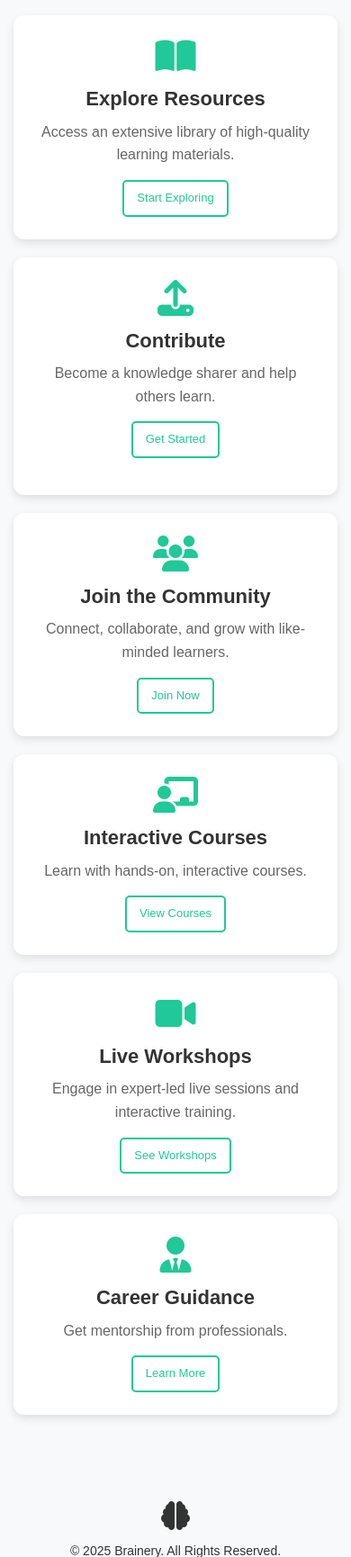
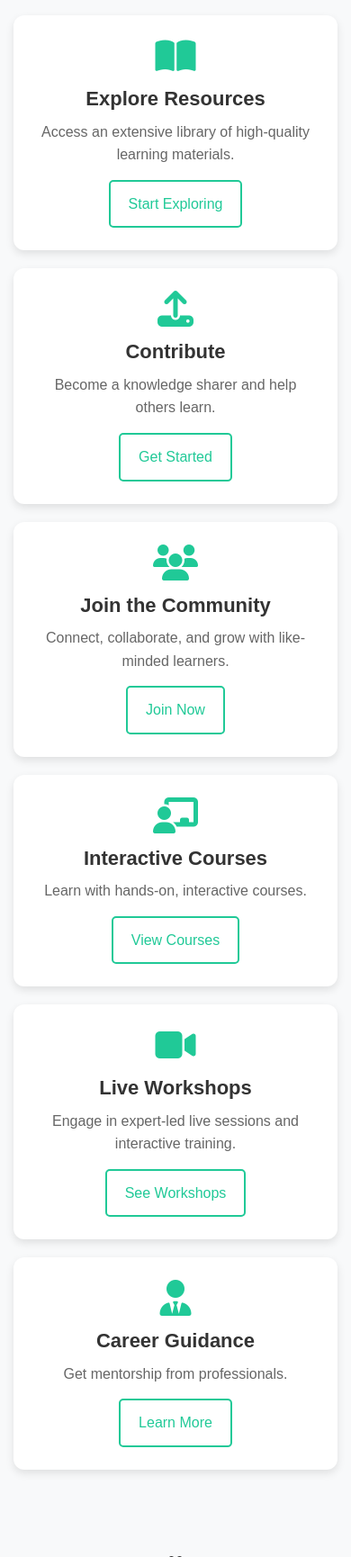
Before and after one commit to MH-LIKHON/MP3-Brainery, a Flask app: page / in a window 390 px wide. Shown: the part 1076-2806 px from the top of the page at 90% size. Run offline with Flask 3, Linux system fonts and the light colour scheme; some libraries are stand-ins or nearby versions.

Commit message:
fixed get start button

```diff
--- a/brainery_data/static/css/styles.css
+++ b/brainery_data/static/css/styles.css
@@ -275,10 +275,11 @@ body {
 /* -------------------------------
    Hero Section Container
    ------------------------------- */
-/* Hero Section */
 .hero-section {
     flex-shrink: 0;
-    height: 70vh;
+    height: auto;
+    min-height: 70vh;
+    padding-bottom: 60px;
     position: relative;
     display: flex;
     align-items: center;
@@ -365,6 +366,8 @@ body {
     border-radius: 5px;
     text-decoration: none;
     transition: 0.3s ease-in-out;
+    margin-top: 20px;
+    margin-bottom: 40px;
 }
 
 /* Hover Effect */
@@ -372,30 +375,6 @@ body {
     background-color: #20c997;
     color: #ffffff;
     transform: scale(1.1);
-}
-
-.feature-btn-wrapper {
-    margin-top: 15px;
-    margin-bottom: 30px;
-    text-align: center;
-}
-
-.feature-btn {
-    padding: 10px 20px;
-    font-size: 16px;
-    background-color: transparent;
-    border: 2px solid #20c997;
-    color: #20c997;
-    border-radius: 5px;
-    text-decoration: none;
-    transition: 0.3s ease-in-out;
-    display: inline-block;
-}
-
-.feature-btn:hover {
-    background-color: #20c997;
-    color: #ffffff;
-    transform: scale(1.05);
 }
 
 /* -------------------------------
@@ -511,16 +490,6 @@ body {
     .hero-text {
         top: 150px;
     }
-
-    .feature-btn-wrapper {
-        margin-top: 12px;
-        margin-bottom: 25px;
-    }
-
-    .feature-btn {
-        padding: 10px 18px;
-        font-size: 15px;
-    }
 }
 
 /* Adjust Navbar for Mobile (screens smaller than 768px) */
@@ -528,16 +497,6 @@ body {
     .features-grid {
         grid-template-columns: 1fr;
     }
-
-    .feature-btn-wrapper {
-        margin-top: 10px;
-        margin-bottom: 20px;
-    }
-
-    .feature-btn {
-        padding: 9px 16px;
-        font-size: 14px;
-    }
 }
 
 /* Adjust Navbar for Mobile (screens smaller than 576px) */
@@ -564,16 +523,6 @@ body {
 
     .hero-text {
         top: 50px;
-    }
-
-    .feature-btn-wrapper {
-        margin-top: 8px;
-        margin-bottom: 16px;
-    }
-
-    .feature-btn {
-        padding: 8px 14px;
-        font-size: 13px;
     }
 }
 
--- a/brainery_data/templates/index.html
+++ b/brainery_data/templates/index.html
@@ -65,10 +65,7 @@
                 <i class="fas fa-upload feature-icon"></i>
                 <h5>Contribute</h5>
                 <p>Become a knowledge sharer and help others learn.</p>
-
-                <div class="feature-btn-wrapper">
-                    <a href="#" class="feature-btn open-modal" data-type="contribute">Get Started</a>
-                </div>
+                <a href="#" class="feature-btn open-modal" data-type="contribute">Get Started</a>
             </div>
 
             <!-- Feature Card 3: Join the Community -->
```
